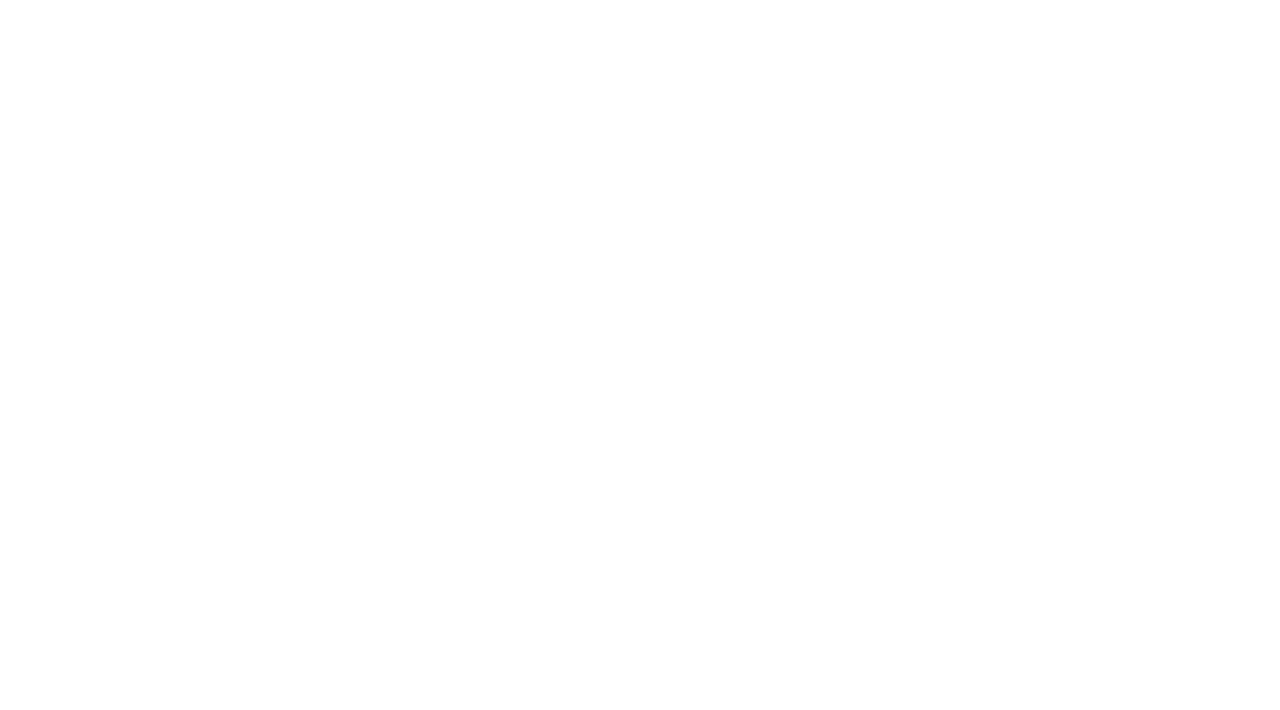
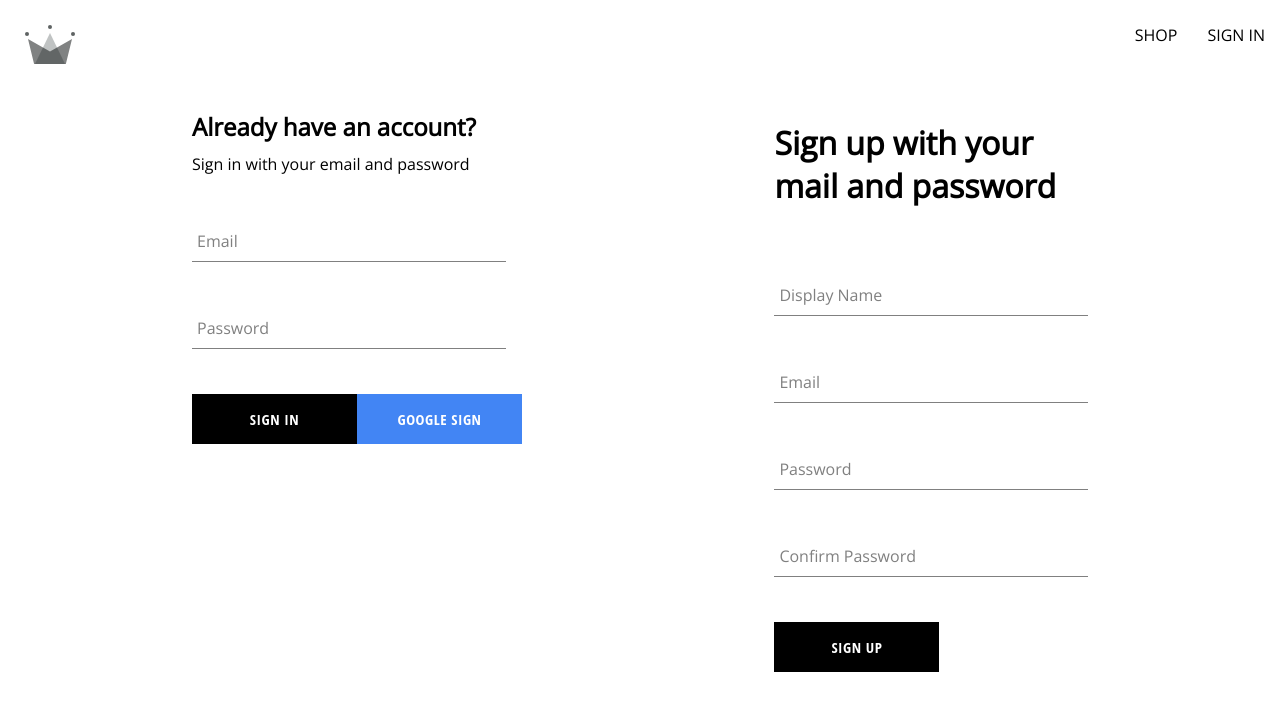
Before and after one commit to ColonelBucket8/crown-clothing-v2, a React (Create React App) app: page /auth in a window 1280 px wide. Before the commit this address had no page. Shown: the top 710 px of the page. Built offline with nearby package versions, Linux system fonts and the light colour scheme.

Commit message:
added sign in component, styles and renamed route

```diff
--- a/src/App.js
+++ b/src/App.js
@@ -1,14 +1,14 @@
 import { Routes, Route } from "react-router-dom";
 import Navigation from "./routes/navigation/navigation.component";
 import Home from "./routes/home/home.component";
-import SignIn from "./routes/sign-in/sign-in.component";
+import Authentication from "./routes/authentication/authentication.component";
 
 const App = () => {
   return (
     <Routes>
       <Route path="/" element={<Navigation />}>
         <Route index element={<Home />} />
-        <Route path="sign-in" element={<SignIn />} />
+        <Route path="auth" element={<Authentication />} />
       </Route>
     </Routes>
   );
--- a/src/components/category-item/category-item.component.jsx
+++ b/src/components/category-item/category-item.component.jsx
@@ -1,4 +1,4 @@
-import "./category-item.style.scss"
+import "./category-item.style.scss";
 
 const CategoryItem = ({ category }) => {
   return (
--- a/src/components/directory/directory.component.jsx
+++ b/src/components/directory/directory.component.jsx
@@ -1,5 +1,5 @@
 import CategoryItem from "../category-item/category-item.component";
-import "./directory.style.scss"
+import "./directory.style.scss";
 
 const Directory = ({ categories }) => {
   return (
@@ -8,7 +8,7 @@ const Directory = ({ categories }) => {
         <CategoryItem key={category.id} category={category} />
       ))}
     </div>
-  )
-}
+  );
+};
 
 export default Directory;
--- a/src/components/sign-in-form/sign-in-form.component.jsx
+++ b/src/components/sign-in-form/sign-in-form.component.jsx
@@ -2,9 +2,11 @@ import { useState } from "react";
 import FormInput from "../form-input/form-input.component";
 import Button from "../button/button.component";
 import {
+  signInAuthWithEmailAndPassword,
   signInWithGooglePopup,
   createUserDocumentFromAuth,
 } from "../../utils/firebase/firebase.utils";
+import "./sign-in-form.style.scss";
 
 const defaultFormFields = {
   email: "",
@@ -20,6 +22,26 @@ const SignInForm = () => {
     const userDocRef = await createUserDocumentFromAuth(response.user);
   };
 
+  const handleSubmit = async (evt) => {
+    evt.preventDefault();
+
+    try {
+      const response = await signInAuthWithEmailAndPassword(email, password);
+      resetFormFields();
+    } catch (error) {
+      switch (error.code) {
+        case "auth/wrong-password":
+          alert("Incorrect password for email");
+          break;
+        case "auth/user-not-found":
+          alert("No user associated with this email");
+          break;
+        default:
+          console.log(error);
+      }
+    }
+  };
+
   const handleChange = (evt) => {
     const { name, value } = evt.target;
 
@@ -31,8 +53,10 @@ const SignInForm = () => {
   };
 
   return (
-    <div>
-      <h1>Sign In Form</h1>
+    <div className="sign-in-container">
+      <h2>Already have an account?</h2>
+      <span>Sign in with your email and password</span>
+      <form onSubmit={(evt) => handleSubmit(evt)}>
         <FormInput
           label="Email"
           type="text"
@@ -50,11 +74,13 @@ const SignInForm = () => {
           name="password"
           value={password}
         />
-
-      <Button buttonType="google" type="submit" onClick={logGoogleUser}>
-        Sign In With Google
+        <div className="buttons-container">
+          <Button type="submit">Sign In</Button>
+          <Button type="button" buttonType="google" onClick={logGoogleUser}>
+            Google Sign In
           </Button>
-      <Button type="submit">Sign In</Button>
+        </div>
+      </form>
     </div>
   );
 };
--- /dev/null
+++ b/src/components/sign-in-form/sign-in-form.style.scss
@@ -0,0 +1,14 @@
+.sign-in-container {
+    display: flex;
+    flex-direction: column;
+    width: 35%;
+
+    h2 {
+        margin: 10px 0;
+    }
+
+    .buttons-container {
+        display: flex;
+        justify-content: space-between;
+    }
+}
--- a/src/components/sign-up-form/sign-up-form.component.jsx
+++ b/src/components/sign-up-form/sign-up-form.component.jsx
@@ -5,8 +5,8 @@ import {
   createUserDocumentFromAuth,
 } from "../../utils/firebase/firebase.utils";
 import FormInput from "../form-input/form-input.component";
-import Button from "../button/button.component"
-import "./sign-up-form.style.scss"
+import Button from "../button/button.component";
+import "./sign-up-form.style.scss";
 
 const defaultFormFields = {
   displayName: "",
@@ -55,7 +55,7 @@ const SignUpForm = () => {
   };
 
   return (
-    <div>
+    <div className="sign-up-container">
       <h1>Sign up with your mail and password</h1>
       <form onSubmit={(evt) => handleSubmit(evt)}>
         <FormInput
--- a/src/components/sign-up-form/sign-up-form.style.scss
+++ b/src/components/sign-up-form/sign-up-form.style.scss
@@ -1,7 +1,7 @@
 .sign-up-container {
     display: flex;
     flex-direction: column;
-    width: 280px;
+    width: 35%;
 
     h2 {
         margin: 10px 0;
--- a/src/routes/sign-in/sign-in.component.jsx
+++ b/src/routes/authentication/authentication.component.jsx
@@ -2,15 +2,15 @@ import { useEffect } from "react";
 
 import SignUpForm from "../../components/sign-up-form/sign-up-form.component";
 import SignInForm from "../../components/sign-in-form/sign-in-form.component";
+import "./authentication.style.scss";
 
-const SignIn = () => {
+const Authentication = () => {
   return (
-    <div>
-      <h1>Sign in page</h1>
+    <div className="authentication-container">
+      <SignInForm />
       <SignUpForm />
-      <SignInForm />
     </div>
   );
 };
 
-export default SignIn;
+export default Authentication;
--- /dev/null
+++ b/src/routes/authentication/authentication.style.scss
@@ -0,0 +1,6 @@
+.authentication-container {
+    display: flex;
+    width: 70vw;
+    justify-content: space-between;
+    margin: 30px auto;
+}
--- a/src/routes/navigation/navigation.component.jsx
+++ b/src/routes/navigation/navigation.component.jsx
@@ -14,7 +14,7 @@ const Navigation = () => {
           <Link className="nav-link" to="/shop">
             SHOP
           </Link>
-          <Link className="nav-link" to="/sign-in">
+          <Link className="nav-link" to="/auth">
             SIGN IN
           </Link>
         </div>
--- a/src/utils/firebase/firebase.utils.js
+++ b/src/utils/firebase/firebase.utils.js
@@ -3,7 +3,7 @@ import {
   getAuth,
   signInWithRedirect,
   signInWithPopup,
-    signInWithEmailAndPassword,
+  signInWithEmailAndPassword,
   GoogleAuthProvider,
   createUserWithEmailAndPassword,
 } from "firebase/auth";
@@ -34,7 +34,10 @@ export const signInWithGoogleRedirect = () =>
 
 export const db = getFirestore();
 
-export const createUserDocumentFromAuth = async (userAuth, additionalInformation = {}) => {
+export const createUserDocumentFromAuth = async (
+  userAuth,
+  additionalInformation = {}
+) => {
   if (!userAuth) return;
 
   const userDocRef = doc(db, "users", userAuth.uid);
@@ -68,10 +71,7 @@ export const createAuthUserWithEmailAndPassword = async (email, password) => {
 };
 
 export const signInAuthWithEmailAndPassword = async (email, password) => {
-   try {
-    const response = await signInWithEmailAndPassword(auth, email, password);
-       console.log(response);
-   } catch (error) {
-       throw error;
-   }
-}
+  if (!email || !password) return;
+
+  return await signInWithEmailAndPassword(auth, email, password);
+};
```
Lines whose indentation alone changed are shown as unchanged.
